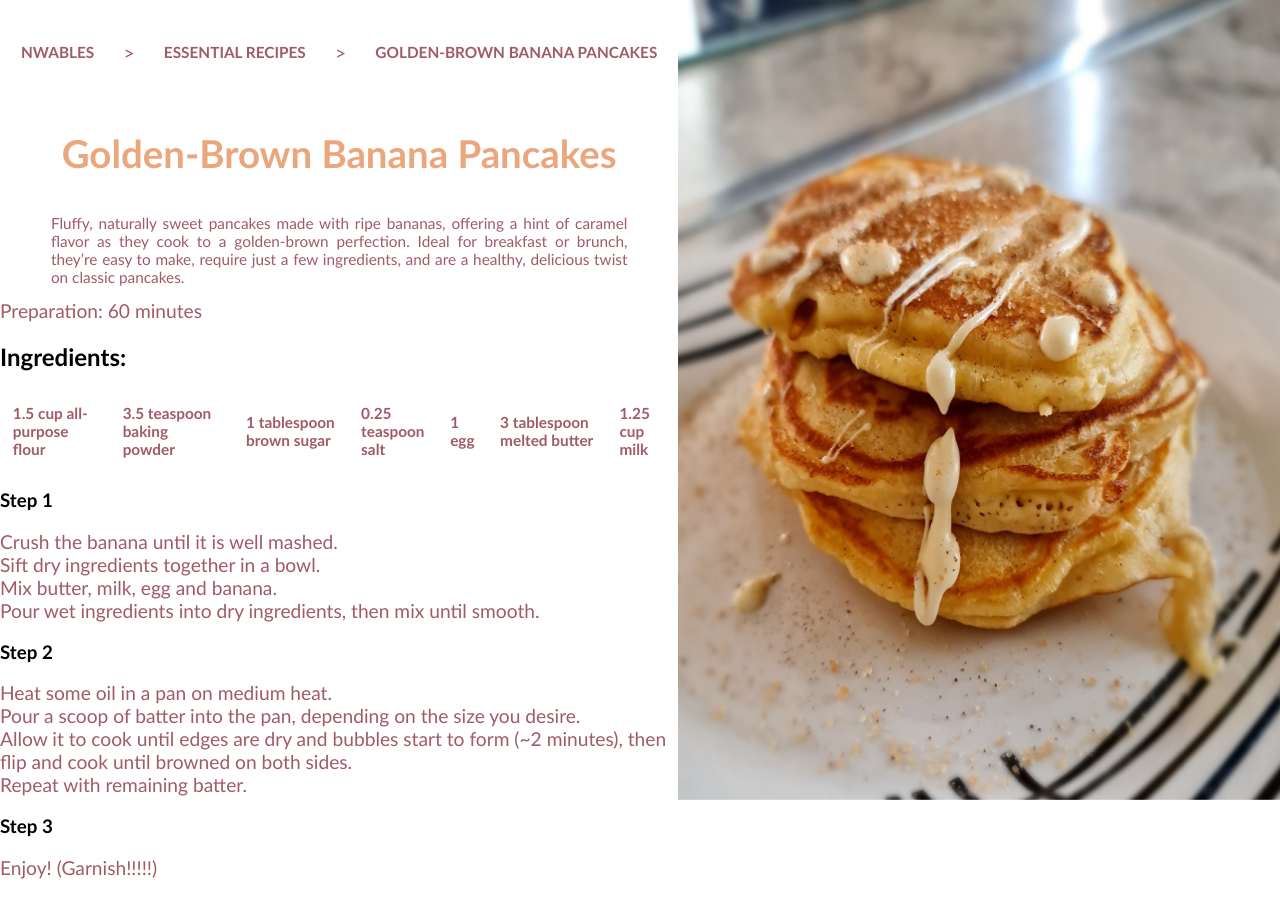
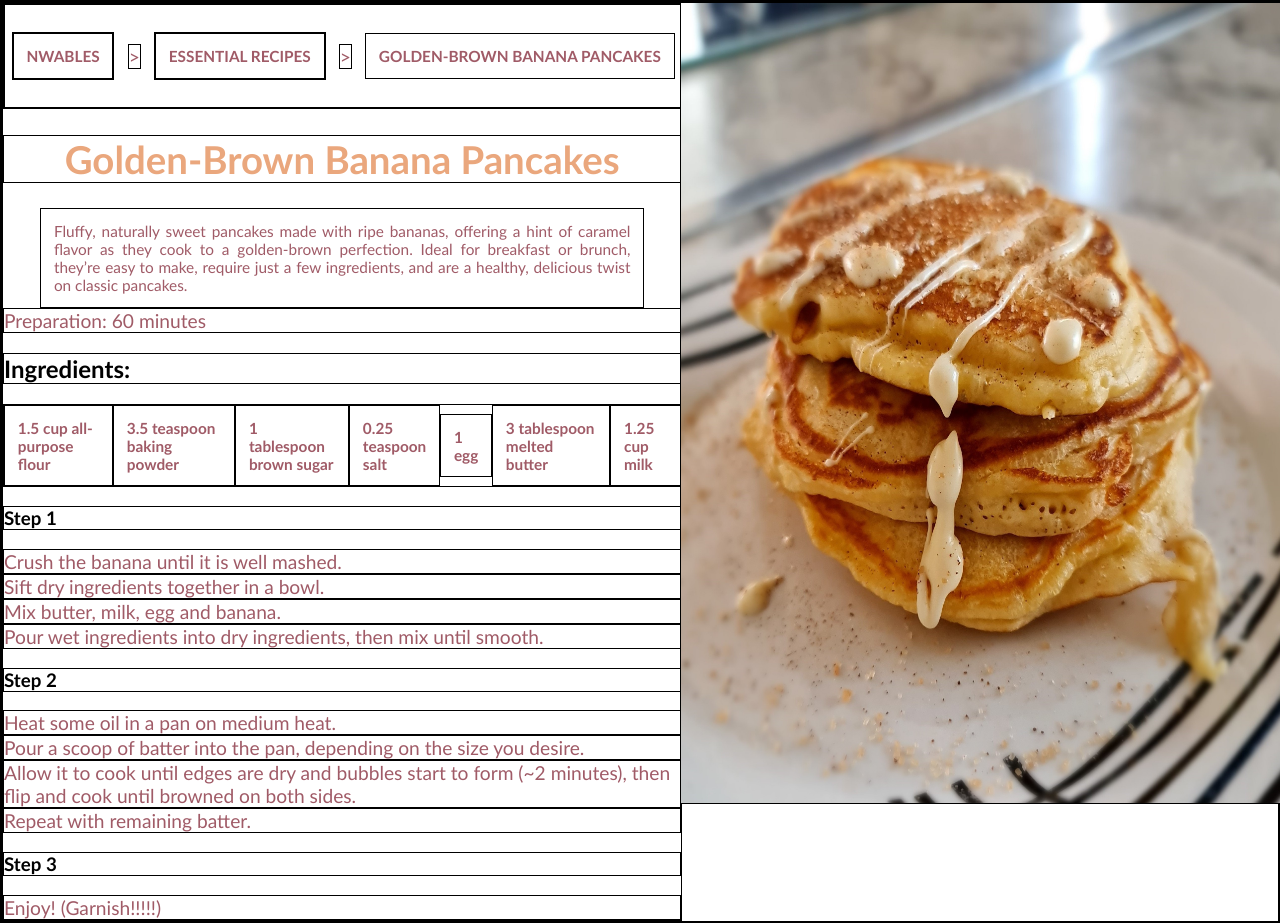
Before and after one commit to LonwaboZikhali/LonwaboZikhali.github.io, a plain HTML site: page Food/Recipes/pancakerecipe.html in a window 1280 px wide. Before the commit the page ends 879 px from the top, so only its background shows below. Drawn offline with Linux system fonts and the light colour scheme.

Commit message:
work on pancake recipe

```diff
--- a/Food/Recipes/pancakerecipe.html
+++ b/Food/Recipes/pancakerecipe.html
@@ -10,7 +10,7 @@
     <div id="everything-else" class="everything-else">
     <header>
         <ul>
-            <a href="../../index.html"><li>NWABLES</li></a>
+            <a href="../../index.html#myprojects"><li>NWABLES</li></a>
             <p>></p>
             <a href="../../Essential-recipes.html"><li>ESSENTIAL RECIPES</li></a>
             <p>></p>
--- a/Food/Recipes/styles.css
+++ b/Food/Recipes/styles.css
@@ -1,5 +1,5 @@
 * {
-    boder: 1px solid black;
+    border: 1px solid black;
     font-family: 'Gill Sans', 'Gill Sans MT', Calibri, 'Trebuchet MS', sans-serif;
 }
 
```
Also changed, not shown: Essential-recipes.html (+1 -1 lines).
